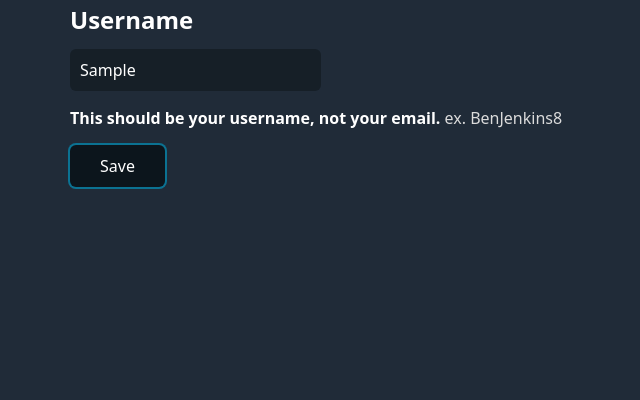
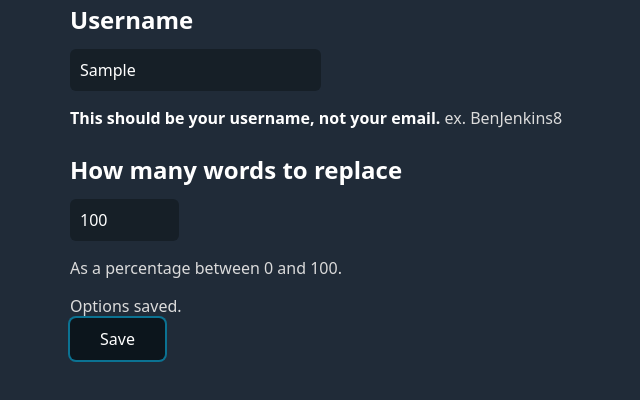
Before and after one commit to benjenkinsv95/latin-context-learner, a website built with webpack: page src/options.html in a window 1280 px wide. Both pictures are taken after typing "Sample" into the empty fields and a click on the button "Save". Shown: the part 94-494 px from the top of the page, without its empty margins (170-810 px from the left). Built offline with nearby package versions, Linux system fonts and the light colour scheme; some packages are replaced by stand-ins of ours.

Commit message:
Add replacement percentage as an option

```diff
--- a/src/js/options.js
+++ b/src/js/options.js
@@ -3,15 +3,16 @@ import '../css/options.css'
 // Saves options to chrome.storage
 function saveOptions () {
   const username = document.getElementById('username').value
+  const replacementPercentage = document.getElementById('replacement-percentage').value
 
   // eslint-disable-next-line no-undef
-  chrome.storage.sync.set({ username }, function () {
+  chrome.storage.sync.set({ username, replacementPercentage }, function () {
     // Update status to let user know options were saved.
     const status = document.getElementById('status')
     status.textContent = 'Options saved.'
     setTimeout(function () {
       status.textContent = ''
-    }, 750)
+    }, 3000)
   })
 }
 
@@ -21,9 +22,11 @@ function restoreOptions () {
   // Use default value color = 'red' and likesColor = true.
   // eslint-disable-next-line no-undef
   chrome.storage.sync.get({
-    username: ''
-  }, function ({ username }) {
+    username: '',
+    replacementPercentage: 100 // Default to replacing every word
+  }, function ({ username, replacementPercentage }) {
     document.getElementById('username').value = username
+    document.getElementById('replacement-percentage').value = replacementPercentage
   })
 }
 
--- a/src/options.html
+++ b/src/options.html
@@ -11,6 +11,10 @@
 <input id="username" type='text' placeholder='Enter Duolingo username...' />
 <p><strong>This should be your username, not your email.</strong> ex. BenJenkins8</p>
 
+<h2>How many words to replace</h2>
+<input id="replacement-percentage" type='number' min=0 max=100 value=100 />
+<p>As a percentage between 0 and 100.</p>
+
 <div id="status"></div>
 <button id="save">Save</button>
 
```
Also changed, not shown: src/js/content/content.js (+6 -5 lines).
